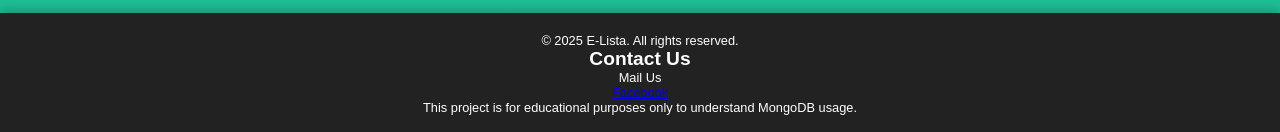
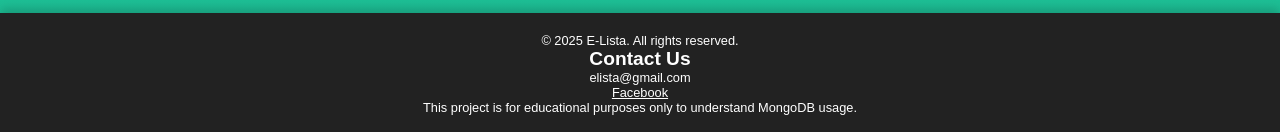
Before and after one commit to kurtuson92-web/E-Lista, a website: page dashboard.html in a window 1280 px wide. Shown: the part 665-797 px from the top of the page. Drawn offline with Linux system fonts and the light colour scheme; no server answers; sample sign-in values are in the browser's storage.

Commit message:
Update dashboard.html

```diff
--- a/dashboard.html
+++ b/dashboard.html
@@ -89,8 +89,8 @@
 <footer class="footer">
   <p>&copy; 2025 E-Lista. All rights reserved.</p>
   <h2>Contact Us</h2>
-    <p href="mailto:elista@gmail.com" >Mail Us</p>
-    <a href="https://www.facebook.com/profile.php?id=61584746674241" class="FB"  target="_blank">Facebook</a>
+    <p href="mailto:elista@gmail.com" >elista@gmail.com</p>
+    <a href="https://www.facebook.com/profile.php?id=61584746674241" style="color:#ffffff;"  target="_blank">Facebook</a>
     <p>This project is for educational purposes only to understand MongoDB usage.</p>
 </footer>
 </body>
```
